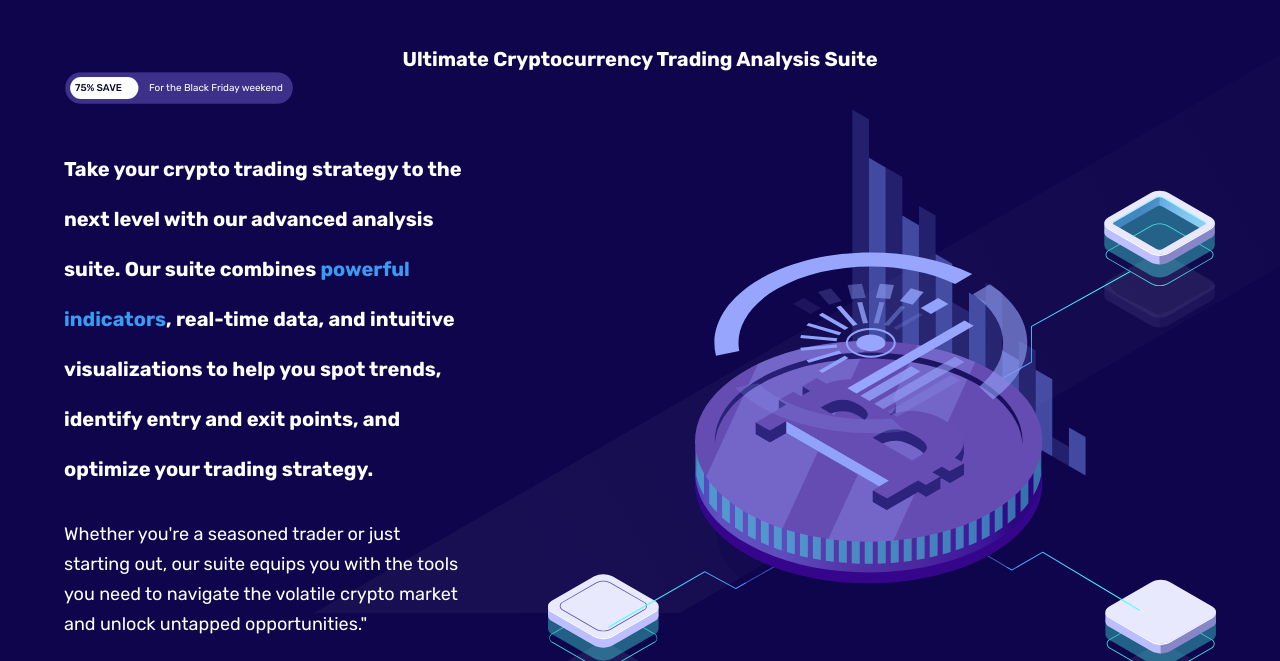
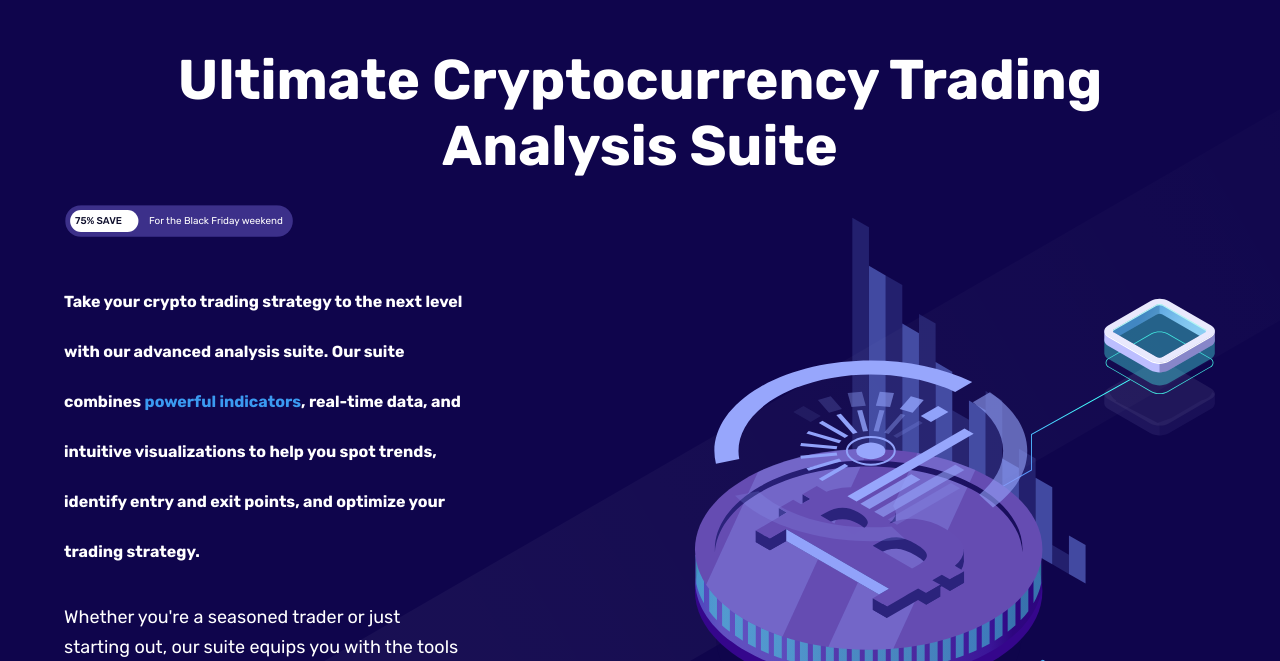
Before and after one commit to demoreon/uctas, a plain HTML site: page index.html in a window 1280 px wide. Shown: the part 122-783 px from the top of the page. Drawn offline with nearby package versions, Linux system fonts and the light colour scheme; files that its build step writes are made by us from their sources.

Commit message:
Update index.html

```diff
--- a/index.html
+++ b/index.html
@@ -29,9 +29,10 @@
      <style>
          .header-name {
   text-align: center;
+  font-size: 28px;
 }
         .main-header-content-principal__title {
-            font-size: 20px; /* Adjust the value to your desired size */
+            font-size: 16px; /* Adjust the value to your desired size */
               }
           }
     </style>
```
